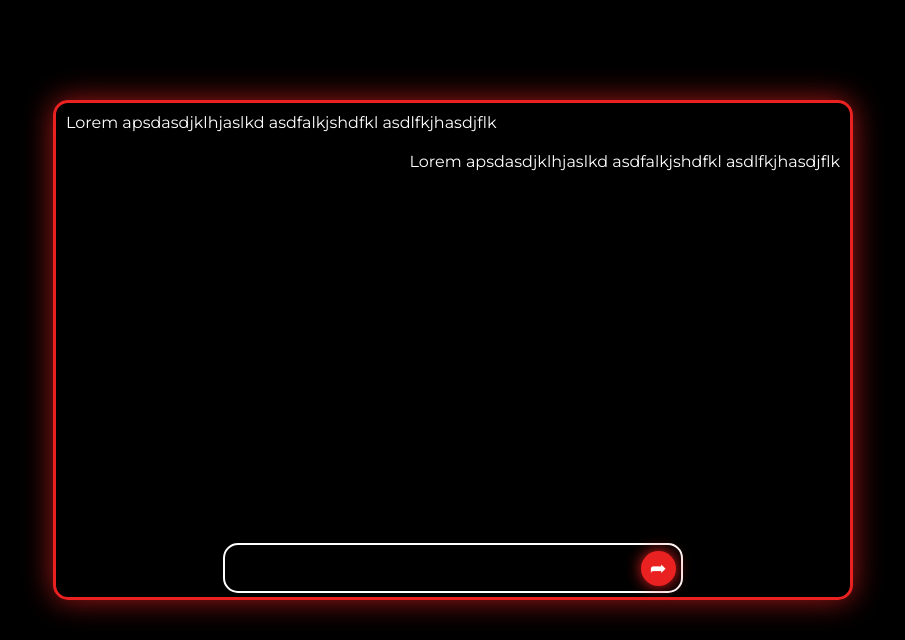
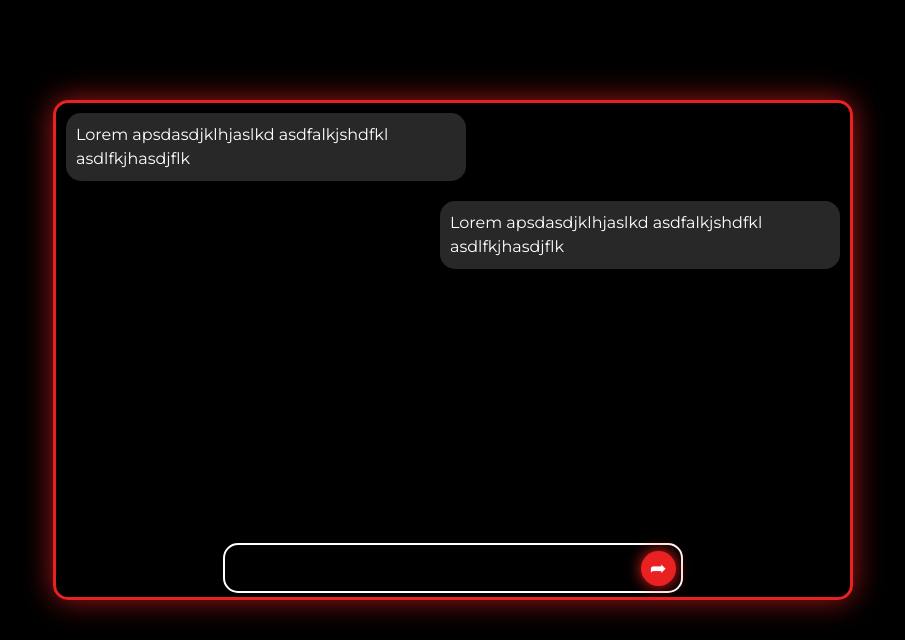
Before and after one commit to Hevoren/chat-bot, a PHP site: page /index.php?page=hello in a window 1280 px wide. Shown: the part 56-696 px from the top of the page, without its empty margins (187-1092 px from the left). Run offline with PHP 8.4, Linux system fonts and the light colour scheme; the visitor is signed in with stand-in values (Sample User, id 1).

Commit message:
Converted the "functions" function into the "TemplateRenderer" class; A small addition to the design

```diff
--- a/assets/css/style.css
+++ b/assets/css/style.css
@@ -203,15 +203,44 @@ footer div {
 }
 
 .bot-message {
+    background-color: rgb(40, 40, 40);
+    min-height: 40px;
+    height: auto;
+    max-width: 400px;
+    border-radius: 15px;
     margin-top: 10px;
     margin-left: 10px;
     text-align: left;
+    padding: 10px;
+}
+
+.bot-message p {
+    word-wrap: break-word;
+    hyphens: auto;
+    font-size: 16px;
+    margin: 0;
+    color: white;
+    line-height: 1.5;
 }
 
 .message {
+    background-color: rgb(40, 40, 40);
+    min-height: 40px;
+    height: auto;
+    max-width: 400px;
+    border-radius: 15px;
     margin-top: 20px;
     margin-right: 10px;
-    text-align: right;
+    padding: 10px;
+}
+
+.message p {
+    word-wrap: break-word;
+    hyphens: auto;
+    font-size: 16px;
+    margin: 0;
+    color: white;
+    line-height: 1.5;
 }
 
 .chat-flex-input {
--- /dev/null
+++ b/core/TemplateRenderer.php
@@ -0,0 +1,12 @@
+<?php
+    class TemplateRenderer {
+
+        public function renderTemplate(string $template, array $params = []): bool|string
+        {
+            extract($params);
+            ob_start();
+            include $template;
+            return ob_get_clean();
+        }
+
+    }
--- a/core/functions.php
+++ /dev/null
@@ -1,8 +0,0 @@
-<?php
-    function renderTemplate($template, $params = []): bool|string
-    {
-        extract($params);
-        ob_start();
-        include $template;
-        return ob_get_clean();
-    }
```
Also changed, not shown: index.php (+16 -13 lines).
